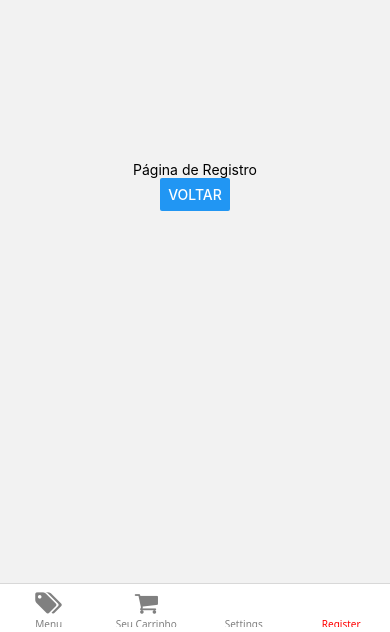
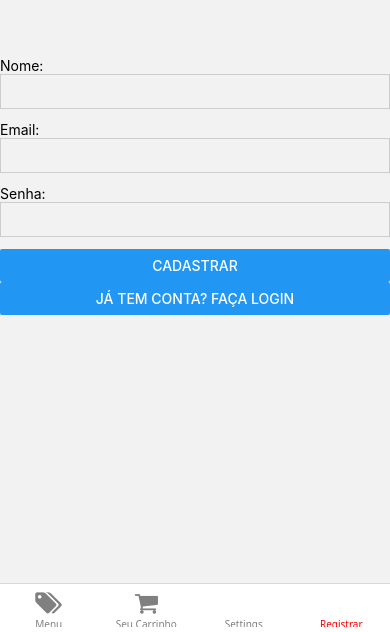
Before and after one commit to camilly-vl/CARDMOB, a React Native app in the folder ETAPA3/loja-react-app/: screen /Register in a window 390 px wide. Shown: the part 212-844 px from the top of the page. Built offline with nearby package versions, Linux system fonts and the light colour scheme; no server answers.

Commit message:
Tela de Cadastro

```diff
--- a/ETAPA3/loja-react-app/src/navigation/AppNavigator.tsx
+++ b/ETAPA3/loja-react-app/src/navigation/AppNavigator.tsx
@@ -47,7 +47,11 @@ function TabNavigator() {
               options={{title: 'Seu Carrinho'}}
             />
             <Tab.Screen name="Settings" component={HomeScreen} />
-            <Tab.Screen name="Register" component={RegisterScreen} />
+            <Tab.Screen
+              name="Register"
+              component={RegisterScreen}
+              options={{title: 'Registrar'}}
+              />
         </Tab.Navigator>
     );
 }
--- a/ETAPA3/loja-react-app/src/screens/RegisterScreen.tsx
+++ b/ETAPA3/loja-react-app/src/screens/RegisterScreen.tsx
@@ -1,11 +1,77 @@
-import React from "react";
-import { View, Text, Button} from "react-native";
+import React, { use, useState } from "react";
+import { View, TextInput, Button, StyleSheet, Text, SafeAreaView} from "react-native";
+
+import { requestRegister } from "../services/authService";
+import { useAuth } from "../contexts/AuthContext";
 
 export default function RegisterScreen({ navigation }: any) {
+    const [name, setName] = useState('');
+    const [email, setEmail] = useState('');
+    const [password, setPassword] = useState('');
+    const [error, setError] = useState('');
+    const { login } = useAuth();
+
+    const handleRegister = async () => {
+        try {
+            // Lógica de login / conexão com backend.
+            const token = await requestRegister(name, email, password);
+            login(token);
+            console.log('Login ok');
+        } catch (err: any) {
+            setError(err);
+        }
+    }
+
     return (
-        <View style={{ flex: 1, justifyContent: 'center', alignItems: 'center'}}>
-            <Text>Página de Registro</Text>
-            <Button title="Voltar" onPress={ () => navigation.goBack() } />
+        <SafeAreaView style={styles.container}>
+        <View>
+        <Text>Nome:</Text>
+            <TextInput
+                style={styles.input}
+                value={name}
+                onChangeText={setName}
+                autoCapitalize="none"
+            />
+            <Text>Email:</Text>
+            <TextInput
+                style={styles.input}
+                value={email}
+                onChangeText={setEmail}
+                autoCapitalize="none"
+            />
+            <Text>Senha:</Text>
+            <TextInput
+                style={styles.input}
+                value={password}
+                onChangeText={setPassword}
+                secureTextEntry
+            />
+            { error ?
+                <Text
+                    style={{ color: 'red'}}
+                >
+                {error}
+                </Text> :
+                null
+            }
+            <Button title="Cadastrar" onPress={handleRegister} />
+            <Button title="Já tem conta? Faça Login" onPress={ () => navigation.navigate('Login') }/>
+
         </View>
+        </SafeAreaView>
     );
 }
+
+const styles = StyleSheet.create({
+    container: {
+        flex: 1,
+        justifyContent: 'center',
+        padding: 20,
+    },
+    input: {
+        borderWidth: 1,
+        borderColor: '#ccc',
+        padding: 8,
+        marginBottom: 12,
+    }
+});
--- a/ETAPA3/loja-react-app/src/services/authService.ts
+++ b/ETAPA3/loja-react-app/src/services/authService.ts
@@ -33,3 +33,25 @@ export async function requestLogin(email: string, password: string): Promise<str
         // return Promise.reject('Credenciais inválidas');
     }
 }
+
+export async function requestRegister(name: string, email: string, password: string): Promise<string> {
+
+    try {
+        const response = await fetch(`${apiUrl}/api/users`, {
+            method: 'POST',
+            headers: {
+                'Content-Type': 'application/json',
+            },
+            body: JSON.stringify({name, email, password}),
+        });
+        const data = await response.json();
+        const jwt = data.accessToken;
+        console.log(jwt);
+        return Promise.resolve(jwt);
+    }
+    catch (error) {
+        console.error(error);
+        return Promise.reject(error);
+        // return Promise.reject('Credenciais inválidas');
+    }
+}
```
